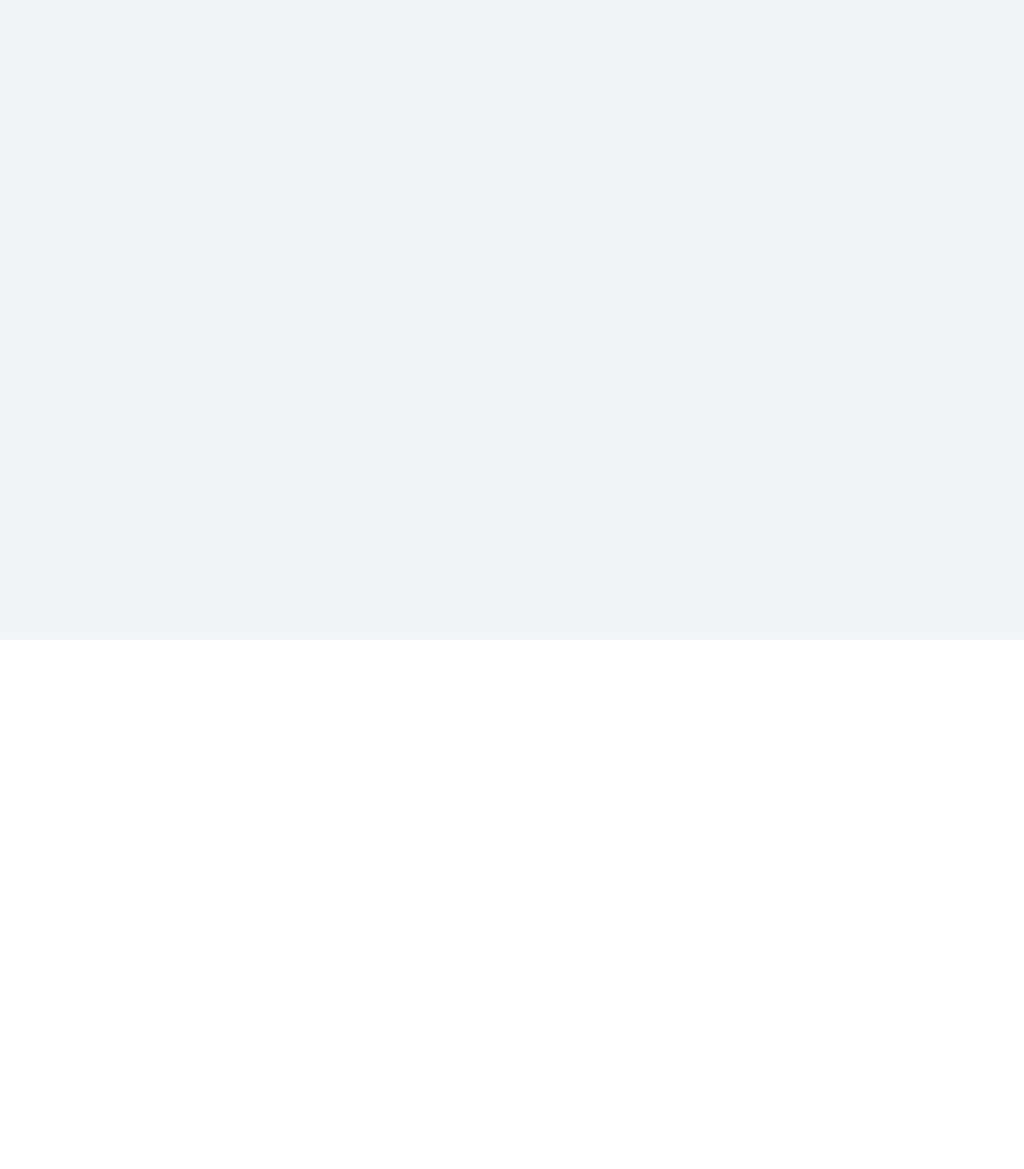
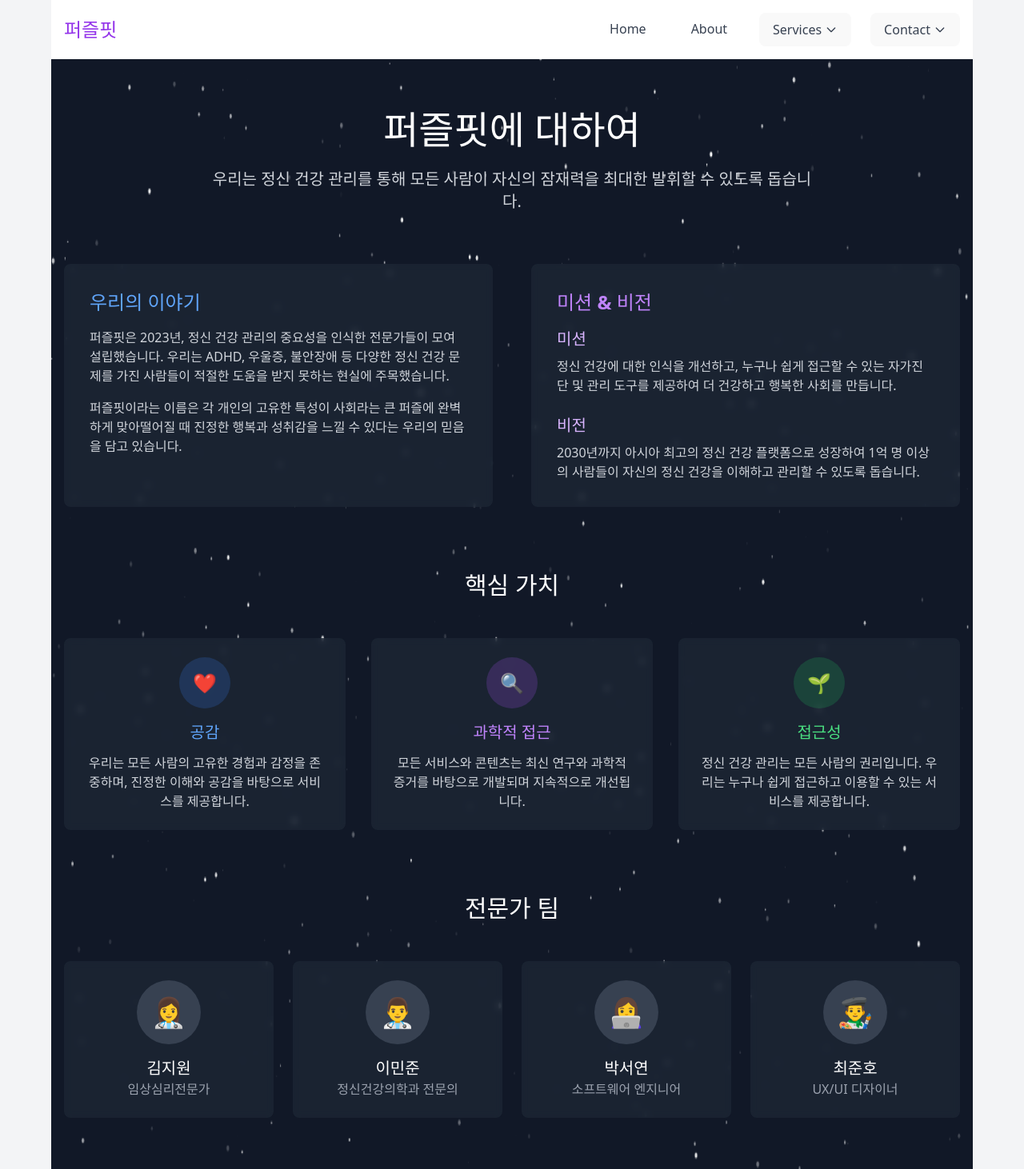
Before and after one commit to maengsoyeong/adhd-app, a React (Vite) app: page /about in a window 1280 px wide. Before the commit this address had no page. Shown: the whole page at 80% size. Before the commit the page ends 800 px from the top, so only its background shows below. Built offline with nearby package versions, Linux system fonts and the light colour scheme; what @react-pdf/renderer would draw is missing.

Commit message:
About page 업데이트

```diff
--- a/src/App.tsx
+++ b/src/App.tsx
@@ -10,6 +10,7 @@ import ContactPage from './pages/ContactPage';
 import SelfCheckPage from './pages/SelfCheckPage';
 import PHQ9Test from './pages/tests/PHQ9Test';
 import GAD7Test from './pages/tests/GAD7Test';
+import AboutPage from './pages/AboutPage';
 
 function App() {
   return (
@@ -17,6 +18,7 @@ function App() {
       <div className="min-h-screen bg-gray-50">
         <Routes>
           <Route path="/" element={<LandingPage />} />
+          <Route path="/about" element={<AboutPage />} />
           <Route path="/intro" element={<SurveyIntro />} />
           <Route path="/test" element={<SurveyTest />} />
           <Route path="/result" element={<SurveyResult />} />
--- /dev/null
+++ b/src/pages/AboutPage.tsx
@@ -0,0 +1,203 @@
+import React, { useEffect, useRef } from 'react';
+import NavBar from '../components/NavBar';
+
+const AboutPage: React.FC = () => {
+  const canvasRef = useRef<HTMLCanvasElement>(null);
+
+  // 별이 빛나는 배경 효과 구현
+  useEffect(() => {
+    const canvas = canvasRef.current;
+    if (!canvas) return;
+
+    const ctx = canvas.getContext('2d');
+    if (!ctx) return;
+
+    // 캔버스 크기 설정
+    const resizeCanvas = () => {
+      canvas.width = window.innerWidth;
+      canvas.height = window.innerHeight;
+    };
+
+    window.addEventListener('resize', resizeCanvas);
+    resizeCanvas();
+
+    // 별 생성
+    class Star {
+      x: number;
+      y: number;
+      size: number;
+      opacity: number;
+      speed: number;
+
+      constructor() {
+        this.x = Math.random() * canvas.width;
+        this.y = Math.random() * canvas.height;
+        this.size = Math.random() * 2;
+        this.opacity = Math.random();
+        this.speed = 0.005 + Math.random() * 0.01;
+      }
+
+      draw() {
+        ctx.beginPath();
+        ctx.arc(this.x, this.y, this.size, 0, Math.PI * 2);
+        ctx.fillStyle = `rgba(255, 255, 255, ${this.opacity})`;
+        ctx.fill();
+      }
+
+      update() {
+        this.opacity += Math.sin(Date.now() * this.speed) * 0.01;
+        this.opacity = Math.max(0, Math.min(1, this.opacity));
+        this.draw();
+      }
+    }
+
+    // 별 배열 생성
+    const stars: Star[] = [];
+    const starCount = Math.floor((canvas.width * canvas.height) / 2000); // 화면 크기에 비례한 별 개수
+
+    for (let i = 0; i < starCount; i++) {
+      stars.push(new Star());
+    }
+
+    // 애니메이션 루프
+    const animate = () => {
+      ctx.clearRect(0, 0, canvas.width, canvas.height);
+
+      // 별 그리기
+      stars.forEach(star => star.update());
+
+      requestAnimationFrame(animate);
+    };
+
+    animate();
+
+    return () => {
+      window.removeEventListener('resize', resizeCanvas);
+    };
+  }, []);
+
+  return (
+    <div className="min-h-screen relative overflow-hidden bg-gray-900 text-white">
+      {/* 별이 빛나는 배경 */}
+      <canvas
+        ref={canvasRef}
+        className="absolute top-0 left-0 w-full h-full z-0"
+      />
+
+      {/* 네비게이션 바 */}
+      <div className="relative z-10">
+        <NavBar />
+      </div>
+
+      {/* 메인 콘텐츠 */}
+      <div className="relative z-10 max-w-6xl mx-auto px-4 py-16">
+        <div className="text-center mb-16">
+          <h1 className="text-4xl md:text-5xl font-bold mb-6 text-white">
+            퍼즐핏에 대하여
+          </h1>
+          <p className="text-xl text-gray-300 max-w-3xl mx-auto">
+            우리는 정신 건강 관리를 통해 모든 사람이 자신의 잠재력을 최대한 발휘할 수 있도록 돕습니다.
+          </p>
+        </div>
+
+        {/* 회사 소개 섹션 */}
+        <div className="grid md:grid-cols-2 gap-12 mb-20">
+          <div className="bg-gray-800 bg-opacity-70 p-8 rounded-lg backdrop-filter backdrop-blur-sm">
+            <h2 className="text-2xl font-bold mb-4 text-blue-400">우리의 이야기</h2>
+            <p className="text-gray-300 mb-4">
+              퍼즐핏은 2023년, 정신 건강 관리의 중요성을 인식한 전문가들이 모여 설립했습니다.
+              우리는 ADHD, 우울증, 불안장애 등 다양한 정신 건강 문제를 가진 사람들이
+              적절한 도움을 받지 못하는 현실에 주목했습니다.
+            </p>
+            <p className="text-gray-300">
+              퍼즐핏이라는 이름은 각 개인의 고유한 특성이 사회라는 큰 퍼즐에 완벽하게 맞아떨어질 때
+              진정한 행복과 성취감을 느낄 수 있다는 우리의 믿음을 담고 있습니다.
+            </p>
+          </div>
+
+          <div className="bg-gray-800 bg-opacity-70 p-8 rounded-lg backdrop-filter backdrop-blur-sm">
+            <h2 className="text-2xl font-bold mb-4 text-purple-400">미션 & 비전</h2>
+            <div className="mb-6">
+              <h3 className="text-xl font-semibold mb-2 text-purple-300">미션</h3>
+              <p className="text-gray-300">
+                정신 건강에 대한 인식을 개선하고, 누구나 쉽게 접근할 수 있는
+                자가진단 및 관리 도구를 제공하여 더 건강하고 행복한 사회를 만듭니다.
+              </p>
+            </div>
+            <div>
+              <h3 className="text-xl font-semibold mb-2 text-purple-300">비전</h3>
+              <p className="text-gray-300">
+                2030년까지 아시아 최고의 정신 건강 플랫폼으로 성장하여
+                1억 명 이상의 사람들이 자신의 정신 건강을 이해하고 관리할 수 있도록 돕습니다.
+              </p>
+            </div>
+          </div>
+        </div>
+
+        {/* 핵심 가치 섹션 */}
+        <div className="mb-20">
+          <h2 className="text-3xl font-bold text-center mb-12 text-white">핵심 가치</h2>
+
+          <div className="grid md:grid-cols-3 gap-8">
+            <div className="bg-gray-800 bg-opacity-70 p-6 rounded-lg backdrop-filter backdrop-blur-sm text-center">
+              <div className="w-16 h-16 bg-blue-500 bg-opacity-20 rounded-full flex items-center justify-center text-blue-400 text-2xl mx-auto mb-4">
+                ❤️
+              </div>
+              <h3 className="text-xl font-semibold mb-3 text-blue-400">공감</h3>
+              <p className="text-gray-300">
+                우리는 모든 사람의 고유한 경험과 감정을 존중하며,
+                진정한 이해와 공감을 바탕으로 서비스를 제공합니다.
+              </p>
+            </div>
+
+            <div className="bg-gray-800 bg-opacity-70 p-6 rounded-lg backdrop-filter backdrop-blur-sm text-center">
+              <div className="w-16 h-16 bg-purple-500 bg-opacity-20 rounded-full flex items-center justify-center text-purple-400 text-2xl mx-auto mb-4">
+                🔍
+              </div>
+              <h3 className="text-xl font-semibold mb-3 text-purple-400">과학적 접근</h3>
+              <p className="text-gray-300">
+                모든 서비스와 콘텐츠는 최신 연구와 과학적 증거를
+                바탕으로 개발되며 지속적으로 개선됩니다.
+              </p>
+            </div>
+
+            <div className="bg-gray-800 bg-opacity-70 p-6 rounded-lg backdrop-filter backdrop-blur-sm text-center">
+              <div className="w-16 h-16 bg-green-500 bg-opacity-20 rounded-full flex items-center justify-center text-green-400 text-2xl mx-auto mb-4">
+                🌱
+              </div>
+              <h3 className="text-xl font-semibold mb-3 text-green-400">접근성</h3>
+              <p className="text-gray-300">
+                정신 건강 관리는 모든 사람의 권리입니다.
+                우리는 누구나 쉽게 접근하고 이용할 수 있는 서비스를 제공합니다.
+              </p>
+            </div>
+          </div>
+        </div>
+
+        {/* 팀 소개 섹션 */}
+        <div>
+          <h2 className="text-3xl font-bold text-center mb-12 text-white">전문가 팀</h2>
+
+          <div className="grid md:grid-cols-4 gap-6">
+            {[
+              { name: '김지원', role: '임상심리전문가', image: '👩‍⚕️' },
+              { name: '이민준', role: '정신건강의학과 전문의', image: '👨‍⚕️' },
+              { name: '박서연', role: '소프트웨어 엔지니어', image: '👩‍💻' },
+              { name: '최준호', role: 'UX/UI 디자이너', image: '👨‍🎨' }
+            ].map((member, index) => (
+              <div key={index} className="bg-gray-800 bg-opacity-70 p-6 rounded-lg backdrop-filter backdrop-blur-sm text-center">
+                <div className="w-20 h-20 bg-gray-700 rounded-full flex items-center justify-center text-4xl mx-auto mb-4">
+                  {member.image}
+                </div>
+                <h3 className="text-xl font-semibold text-white">{member.name}</h3>
+                <p className="text-gray-400">{member.role}</p>
+              </div>
+            ))}
+          </div>
+        </div>
+      </div>
+    </div>
+  );
+};
+
+export default AboutPage;
```
